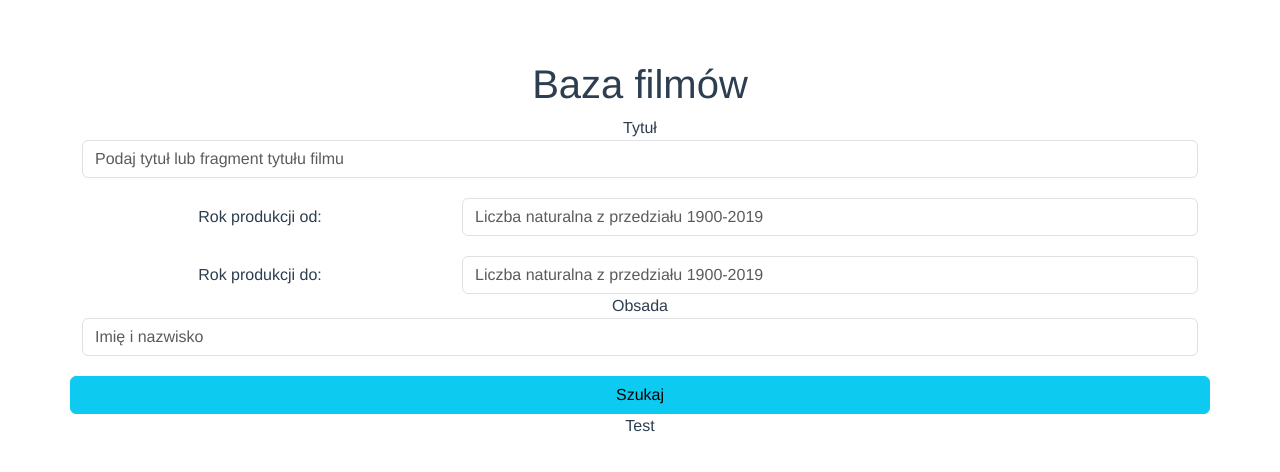
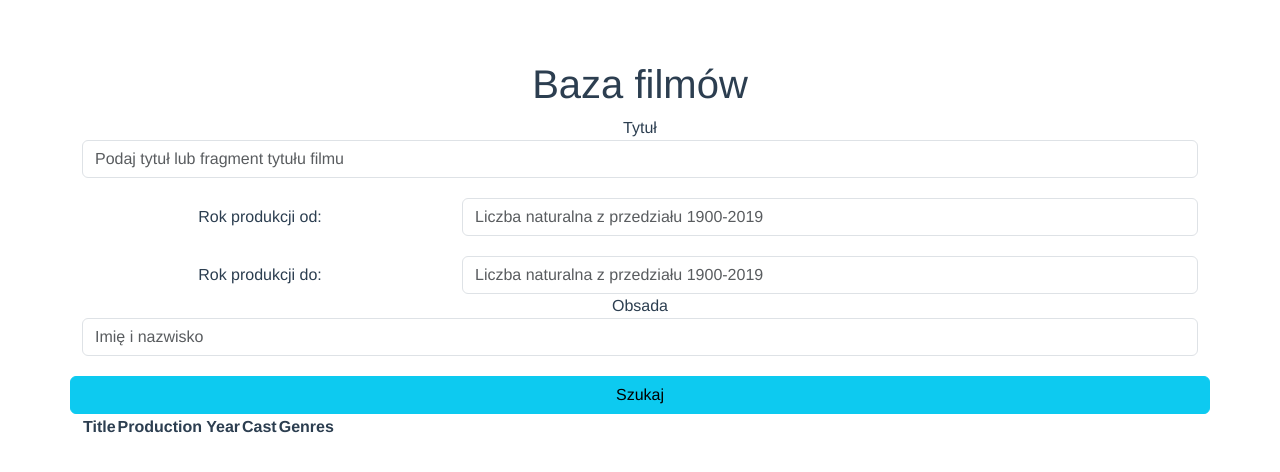
Before and after one commit to gorskij/AIJ, a Vue app in the folder zad3/: page / in a window 1280 px wide. Shown: the top 472 px of the page. Built offline with nearby package versions, Linux system fonts and the light colour scheme.

Commit message:
Add MovieTable functionality

```diff
--- a/zad3/src/App.vue
+++ b/zad3/src/App.vue
@@ -1,10 +1,8 @@
 <template>
   <div class="container">
     <h1>Baza filmów</h1>
-  <SearchBar :data="movieData"/>
-  <Table :data={resultData} />
-<!--  {{JSON.stringify(movieData[0])}}-->
-
+  <SearchBar :data="movieData" @resultData="handleResultData"/>
+  <Table :data="resultData" />
   </div>
 </template>
 
@@ -22,11 +20,14 @@ export default {
   },
   data() {
     return {
-      movieData: movieData
+      movieData: movieData,
+      resultData: [],
     };
   },
-  props: {
-    resultData: String
+  methods: {
+    handleResultData(resultData) {
+      this.resultData = resultData;
+    }
   }
 }
 
--- a/zad3/src/components/MovieTable.vue
+++ b/zad3/src/components/MovieTable.vue
@@ -7,8 +7,24 @@ export default {
 </script>
 
 <template>
-  Test
-
+    <table>
+      <thead>
+      <tr>
+        <th>Title</th>
+        <th>Production Year</th>
+        <th>Cast</th>
+        <th>Genres</th>
+      </tr>
+      </thead>
+      <tbody>
+      <tr v-for="(movie, index) in data" :key="index">
+        <td>{{ movie.title }}</td>
+        <td>{{ movie.year }}</td>
+        <td>{{ movie.cast }}</td>
+        <td>{{ movie.genres }}</td>
+      </tr>
+      </tbody>
+    </table>
 </template>
 
 <style scoped>
--- a/zad3/src/components/SearchBar.vue
+++ b/zad3/src/components/SearchBar.vue
@@ -47,7 +47,7 @@ export default {
   methods: {
     handleSubmit() {
       this.resultData = this.filterData(this.formData.title, this.formData.productionFrom, this.formData.productionTo, this.formData.cast)
-      console.log(this.resultData);
+      this.$emit("resultData", this.resultData);
     },
     filterData(formTitle, formProductionFrom, formProductionTo, formCast) {
       let result = toRaw(this.data);
```
